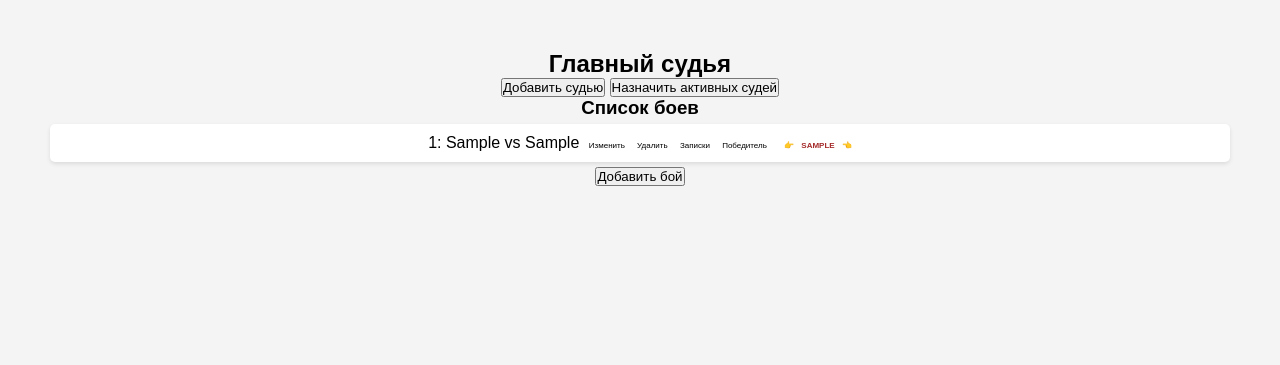
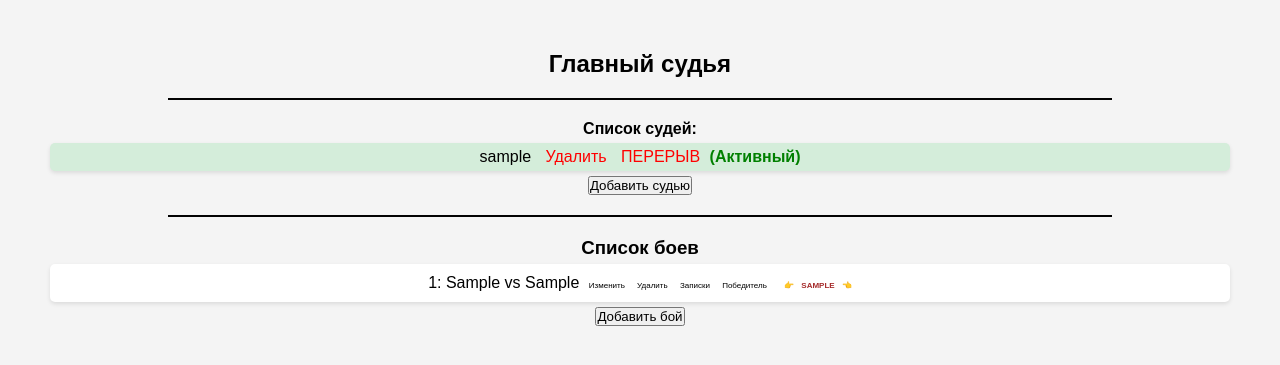
Before and after one commit to Skuba4/thai-boxing, a Django app: page /room/00000000-0000-0000-0000-000000000001/ in a window 1280 px wide. Shown: the part 41-406 px from the top of the page. Run offline with Django 5.2, Linux system fonts and the light colour scheme; a user stored in the database is signed in; tables that the repository leaves empty hold one stand-in row (values such as "Sample post").

Commit message:
Практически добил главного судью

```diff
--- /dev/null
+++ b/boxing/referee/templates/referee/includes/judges_list.html
@@ -0,0 +1,16 @@
+{% for judge in judges %}
+<div class="judge {% if judge.is_active %}active-judge{% endif %}" data-judge-id="{{ judge.user.id }}">
+    <p class="judge-info">
+        <span class="judge-username">{{ judge.user.username }}</span>
+        <span class="judge-links">
+            <a href="#" class="deleteJudge" data-id="{{ judge.user.id }}">Удалить</a>
+            {% if judge.is_active %}
+                <a href="#" class="toggleJudge" data-id="{{ judge.user.id }}">ПЕРЕРЫВ</a>
+                <span class="active-label">(Активный)</span>
+            {% else %}
+                <a href="#" class="toggleJudge" data-id="{{ judge.user.id }}">ПРИГЛАСИТЬ</a>
+            {% endif %}
+        </span>
+    </p>
+</div>
+{% endfor %}
--- a/boxing/referee/templates/referee/room.html
+++ b/boxing/referee/templates/referee/room.html
@@ -4,8 +4,30 @@
 <main>
     {% if is_boss %}
         <h2>Главный судья</h2>
+
+        <hr style="border: 1px solid #020202; width: 80%; margin: 20px auto;">
+
+        <!-- ✅ Скрытая форма добавления судьи -->
+       <div id="addJudgeContainer" style="display:none;">
+        <form id="addJudgeForm" data-uuid="{{ uuid }}">
+            {% csrf_token %}
+            <label for="judgeUsername">Имя пользователя:</label>
+            <input type="text" id="judgeUsername" required>
+            <button type="submit">Добавить</button>
+            <button type="button" id="closeAddJudge">Отмена</button>
+        </form>
+    </div>
+
+        <!-- Контейнер для списка судей -->
+        <div id="judge-list" data-uuid="{{ uuid }}">
+            <h4>Список судей:</h4>
+            {% include 'referee/includes/judges_list.html' %}
+        </div>
+
+        <!-- Кнопка для открытия формы -->
         <button id="addJudgeBtn">Добавить судью</button>
-        <button id="setActiveJudgeBtn">Назначить активных судей</button>
+
+        <hr style="border: 1px solid #020202; width: 80%; margin: 20px auto;">
 
         <h3>Список боев</h3>
         <div id="fight-list">
@@ -104,4 +126,8 @@
 <script src="{% static 'referee/js/fight_notes.js' %}"></script>
 <script src="{% static 'referee/js/fight_winner.js' %}"></script>
 
+<script src="{% static 'referee/js/add_judge.js' %}"></script>
+<script src="{% static 'referee/js/judge_remove.js' %}"></script>
+<script src="{% static 'referee/js/toggle_judge.js' %}"></script>
+
 {% endblock %}
--- a/boxing/referee/urls.py
+++ b/boxing/referee/urls.py
@@ -15,6 +15,9 @@ urlpatterns = [
     path('delete_fight/<uuid:uuid_fight>/', views.DeleteFight.as_view(), name='delete_fight'),
     path('change/<uuid:uuid_fight>/', views.ChangeFight.as_view(), name='change_fight'),
     path('set_winner/<uuid:uuid_fight>/', views.SetWinner.as_view(), name='set_winner'),
-
+    # СУДЬИ
     path('view_notes/<uuid:uuid_fight>/', views.ViewNotes.as_view(), name='view_notes'),
+    path('add_judge/<uuid:uuid_room>/', views.AddJudge.as_view(), name='add_judge'),
+    path('delete_judge/<uuid:uuid_room>/<int:judge_id>/', views.DeleteJudge.as_view(), name='delete_judge'),
+    path('toggle_judge/<uuid:uuid_room>/<int:judge_id>/', views.ToggleJudge.as_view(), name='toggle_judge'),
 ]
--- a/boxing/referee/views.py
+++ b/boxing/referee/views.py
@@ -13,6 +13,7 @@ from django.shortcuts import get_object_or_404
 
 from referee.forms import CreateRoomForm, FightForm
 from referee.models import Room, RoomJudges, Fight, RoundScore
+from users.models import User
 
 
 class Home(TemplateView):
@@ -217,3 +218,74 @@ class ViewNotes(LoginRequiredMixin, View):
             })
 
         return JsonResponse({'success': True, 'notes': notes_data})
+
+
+class AddJudge(LoginRequiredMixin, View):
+    def post(self, request, uuid_room):
+        try:
+            data = json.loads(request.body)
+            username = data.get('username')
+        except json.JSONDecodeError:
+            return JsonResponse({'success': False, 'error': 'Ошибка чтения JSON.'})
+
+        if not username:
+            return JsonResponse({'success': False, 'error': 'Имя пользователя не указано.'})
+
+        room = get_object_or_404(Room, uuid_room=uuid_room)
+
+        try:
+            user_to_add = User.objects.get(username=username)
+        except User.DoesNotExist:
+            return JsonResponse({'success': False, 'error': 'Пользователь не найден.'})
+
+        if user_to_add == request.user:
+            return JsonResponse({'success': False, 'error': 'Вы не можете добавить себя как судью.'})
+
+        if RoomJudges.objects.filter(room=room, user=user_to_add).exists():
+            return JsonResponse({'success': False, 'error': 'Этот судья уже добавлен.'})
+
+        RoomJudges.objects.create(room=room, user=user_to_add)
+
+        # ✅ Перерендерим список судей
+        judges = RoomJudges.objects.filter(room=room)
+        judges_html = render_to_string('referee/includes/judges_list.html', {'judges': judges}, request=request)
+
+        return JsonResponse({'success': True, 'judges_html': judges_html})
+
+
+class DeleteJudge(LoginRequiredMixin, View):
+    def post(self, request, uuid_room, judge_id):
+        room = get_object_or_404(Room, uuid_room=uuid_room)
+        judge = get_object_or_404(RoomJudges, room=room, user_id=judge_id)
+
+        # Удаляем судью
+        judge.delete()
+
+        # ✅ Обновляем список судей
+        judges = RoomJudges.objects.filter(room=room)
+        judges_html = render_to_string('referee/includes/judges_list.html', {'judges': judges}, request=request)
+
+        return JsonResponse({'success': True, 'judges_html': judges_html})
+
+
+class ToggleJudge(LoginRequiredMixin, View):
+    def post(self, request, uuid_room, judge_id):
+        room = get_object_or_404(Room, uuid_room=uuid_room)
+        judge = get_object_or_404(RoomJudges, room=room, user_id=judge_id)
+
+        if not judge.is_active:
+            # Проверяем лимит активных судей
+            active_judges_count = RoomJudges.objects.filter(room=room, is_active=True).count()
+            if active_judges_count >= 3:
+                return JsonResponse({'success': False, 'error': 'Можно выбрать не более 3 активных судей.'})
+            judge.is_active = True
+        else:
+            judge.is_active = False
+
+        judge.save()
+
+        # ✅ Обновляем список судей
+        judges = RoomJudges.objects.filter(room=room)
+        judges_html = render_to_string('referee/includes/judges_list.html', {'judges': judges}, request=request)
+
+        return JsonResponse({'success': True, 'judges_html': judges_html})
--- a/boxing/static/css/main.css
+++ b/boxing/static/css/main.css
@@ -180,3 +180,41 @@ form button {
     display: block;
     margin-bottom: 5px;
 }
+
+
+.judge {
+    display: flex;
+    justify-content: space-between;
+    align-items: center;
+    padding: 5px;
+    background-color: white;
+    margin: 5px 0;
+    border-radius: 5px;
+    box-shadow: 0 2px 4px rgba(0, 0, 0, 0.1);
+}
+
+.judge-info {
+    flex-grow: 1;
+}
+
+.judge-links a {
+    margin-left: 10px;
+    text-decoration: none;
+    color: red;
+}
+
+.judge-links a:hover {
+    text-decoration: underline;
+}
+
+.active-label {
+    font-weight: bold;
+    color: green;
+    margin-left: 5px;
+}
+
+.active-judge {
+    background-color: #d4edda; /* Светло-зеленый фон для активных судей */
+    padding: 5px;
+    border-radius: 5px;
+}
--- /dev/null
+++ b/boxing/static/referee/js/add_judge.js
@@ -0,0 +1,66 @@
+document.addEventListener('DOMContentLoaded', function () {
+    const addJudgeBtn = document.getElementById('addJudgeBtn');
+    const addJudgeContainer = document.getElementById('addJudgeContainer');
+    const addJudgeForm = document.getElementById('addJudgeForm');
+    const closeAddJudge = document.getElementById('closeAddJudge');
+    const judgeList = document.getElementById('judge-list');
+
+    if (!addJudgeForm || !addJudgeContainer || !addJudgeBtn || !judgeList) {
+        console.error("❌ Ошибка: Не найдены элементы для добавления судьи.");
+        return;
+    }
+
+    // ✅ Открытие формы
+    addJudgeBtn.addEventListener('click', function () {
+        addJudgeContainer.style.display = 'block';
+    });
+
+    // ✅ Закрытие формы
+    closeAddJudge.addEventListener('click', function () {
+        addJudgeContainer.style.display = 'none';
+        addJudgeForm.reset();
+    });
+
+    // ✅ Отправка формы через AJAX
+    addJudgeForm.addEventListener('submit', function (e) {
+        e.preventDefault();
+        const username = document.getElementById('judgeUsername').value.trim();
+        const uuidRoom = addJudgeForm.dataset.uuid;
+
+        if (!username) {
+            alert('Введите имя пользователя.');
+            return;
+        }
+
+        fetch(`/add_judge/${uuidRoom}/`, {
+            method: 'POST',
+            body: JSON.stringify({ username: username }),
+            headers: {
+                'X-CSRFToken': document.querySelector('[name="csrfmiddlewaretoken"]').value,
+                'Content-Type': 'application/json',
+                'X-Requested-With': 'XMLHttpRequest'
+            }
+        })
+        .then(response => {
+            if (!response.ok) {
+                throw new Error(`Ошибка сети: ${response.status}`);
+            }
+            return response.json();
+        })
+        .then(data => {
+            if (data.success) {
+                // ✅ Обновляем весь список судей
+                judgeList.innerHTML = `<h4>Список судей:</h4>${data.judges_html}`;
+                judgeList.dataset.uuid = uuidRoom; // Восстанавливаем data-uuid
+                addJudgeForm.reset();
+                addJudgeContainer.style.display = 'none';
+            } else {
+                alert(data.error || 'Ошибка при добавлении судьи.');
+            }
+        })
+        .catch(error => {
+            console.error('❌ Ошибка AJAX:', error);
+            alert('Ошибка соединения');
+        });
+    });
+});
--- /dev/null
+++ b/boxing/static/referee/js/judge_remove.js
@@ -0,0 +1,49 @@
+document.addEventListener('DOMContentLoaded', function () {
+    const judgeList = document.getElementById('judge-list');
+
+    if (!judgeList) {
+        console.error("❌ Ошибка: Не найден список судей.");
+        return;
+    }
+
+    // ✅ Удаление судьи
+    judgeList.addEventListener('click', function (event) {
+        if (event.target.classList.contains('deleteJudge')) {
+            event.preventDefault();
+
+            const judgeId = event.target.dataset.id;
+            const uuidRoom = judgeList.dataset.uuid;
+
+            if (!confirm("Вы уверены, что хотите удалить этого судью?")) {
+                return;
+            }
+
+            fetch(`/delete_judge/${uuidRoom}/${judgeId}/`, {
+                method: 'POST',
+                headers: {
+                    'X-CSRFToken': document.querySelector('[name="csrfmiddlewaretoken"]').value,
+                    'X-Requested-With': 'XMLHttpRequest'
+                }
+            })
+            .then(response => {
+                if (!response.ok) {
+                    throw new Error(`Ошибка сети: ${response.status}`);
+                }
+                return response.json();
+            })
+            .then(data => {
+                if (data.success) {
+                    // ✅ Обновляем список судей
+                    judgeList.innerHTML = `<h4>Список судей:</h4>${data.judges_html}`;
+                    judgeList.dataset.uuid = uuidRoom; // Восстанавливаем data-uuid
+                } else {
+                    alert(data.error || 'Ошибка при удалении судьи.');
+                }
+            })
+            .catch(error => {
+                console.error('❌ Ошибка AJAX:', error);
+                alert('Ошибка соединения');
+            });
+        }
+    });
+});
--- /dev/null
+++ b/boxing/static/referee/js/toggle_judge.js
@@ -0,0 +1,45 @@
+document.addEventListener('DOMContentLoaded', function () {
+    const judgeList = document.getElementById('judge-list');
+
+    if (!judgeList) {
+        console.error("❌ Ошибка: Не найден список судей.");
+        return;
+    }
+
+    // ✅ Переключение активности судьи
+    judgeList.addEventListener('click', function (event) {
+        if (event.target.classList.contains('toggleJudge')) {
+            event.preventDefault();
+
+            const judgeId = event.target.dataset.id;
+            const uuidRoom = judgeList.dataset.uuid;
+
+            fetch(`/toggle_judge/${uuidRoom}/${judgeId}/`, {
+                method: 'POST',
+                headers: {
+                    'X-CSRFToken': document.querySelector('[name="csrfmiddlewaretoken"]').value,
+                    'X-Requested-With': 'XMLHttpRequest'
+                }
+            })
+            .then(response => {
+                if (!response.ok) {
+                    throw new Error(`Ошибка сети: ${response.status}`);
+                }
+                return response.json();
+            })
+            .then(data => {
+                if (data.success) {
+                    // ✅ Обновляем список судей
+                    judgeList.innerHTML = `<h4>Список судей:</h4>${data.judges_html}`;
+                    judgeList.dataset.uuid = uuidRoom; // Восстанавливаем data-uuid
+                } else {
+                    alert(data.error || 'Ошибка при смене статуса судьи.');
+                }
+            })
+            .catch(error => {
+                console.error('❌ Ошибка AJAX:', error);
+                alert('Ошибка соединения');
+            });
+        }
+    });
+});
```
Also changed, not shown: boxing/referee/models.py (+3 -5 lines).
